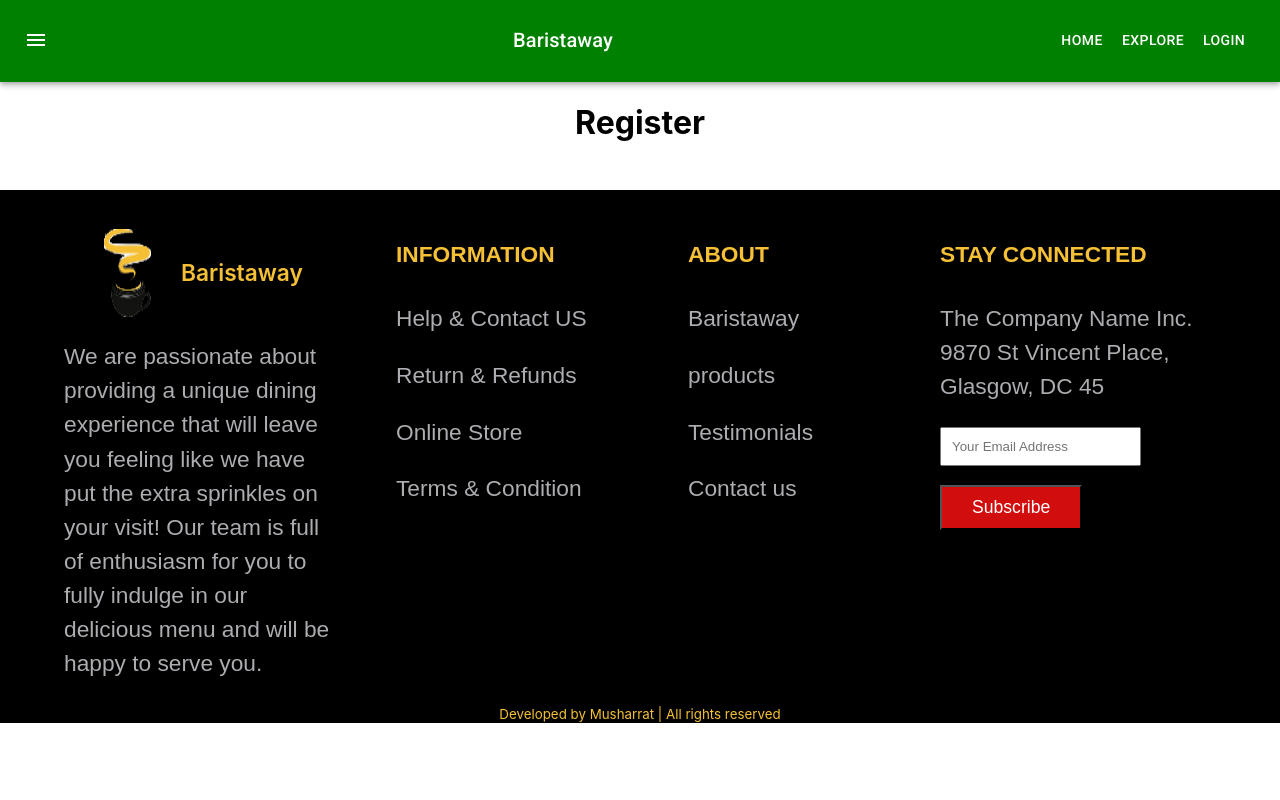
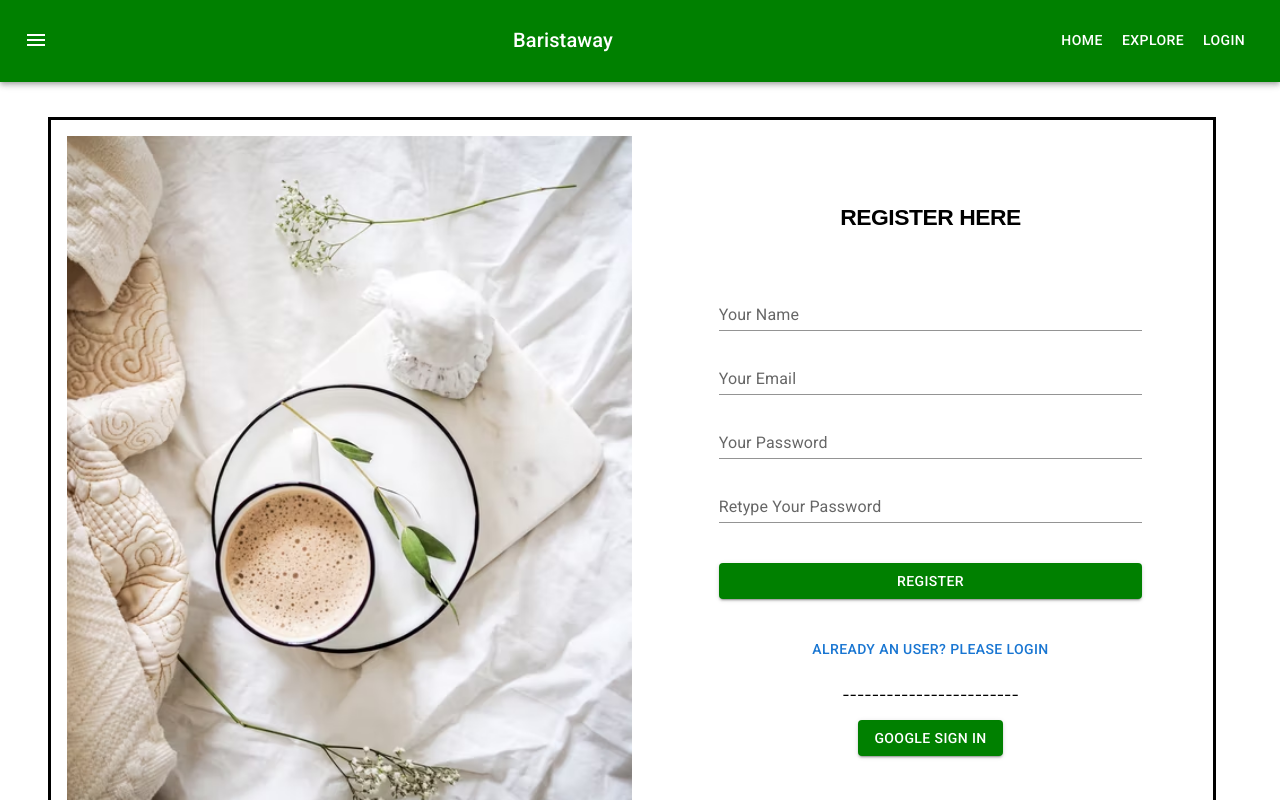
Before and after one commit to MusharratTabassum/Baristaway, a React (Create React App) app: page /registration in a window 1280 px wide. Shown: the top 800 px of the page. Built offline with nearby package versions, Linux system fonts and the light colour scheme; no server answers.

Commit message:
login/registration design added

```diff
--- a/src/Hooks/useFirebase.js
+++ b/src/Hooks/useFirebase.js
@@ -44,6 +44,11 @@ const useFirebase = () => {
         });
         return () => unsubscribed;
     }, [auth])
+    useEffect(() => {
+        fetch(`https://stark-caverns-04377.herokuapp.com/users/${user.email}`)
+            .then(res => res.json())
+            .then(data => setAdmin(data.admin))
+    }, [user.email])
     //logout from the system
     const logOut = () => {
         setIsLoading(true);
@@ -65,6 +70,44 @@ const useFirebase = () => {
         })
             .then()
     }
+    //--------------------------------Email/PassWord--------------------------------------//
+    const registerUser = (email, password, name, history) => {
+        setIsLoading(true);
+        createUserWithEmailAndPassword(auth, email, password)
+            .then((userCredential) => {
+                setAuthError('');
+                const newUser = { email, displayName: name };
+                setUser(newUser);
+                // save user to the database
+                saveUser(email, name, 'POST');
+                // send name to firebase after creation
+                updateProfile(auth.currentUser, {
+                    displayName: name
+                }).then(() => {
+                }).catch((error) => {
+                });
+                history.replace('/');
+            })
+            .catch((error) => {
+                setAuthError(error.message);
+                console.log(error);
+            })
+            .finally(() => setIsLoading(false));
+    }
+    const loginUser = (email, password, location, history) => {
+        setIsLoading(true);
+        signInWithEmailAndPassword(auth, email, password)
+            .then((userCredential) => {
+                const destination = location?.state?.from || '/';
+                history.replace(destination);
+                setAuthError('');
+            })
+            .catch((error) => {
+                setAuthError(error.message);
+            })
+            .finally(() => setIsLoading(false));
+    }
+
 
     return {
         user,
@@ -72,6 +115,8 @@ const useFirebase = () => {
         token,
         isLoading,
         authError,
+        registerUser,
+        loginUser,
         signInWithGoogle,
         logOut,
     }
--- a/src/pages/Login/Login/Login.js
+++ b/src/pages/Login/Login/Login.js
@@ -2,6 +2,7 @@ import { Alert, Button, CircularProgress, Container, Grid, TextField, Typography
 import React, { useState } from 'react';
 import { NavLink, useLocation, useHistory } from 'react-router-dom';
 import useAuth from '../../../Hooks/useAuth';
+import login from "../../../images/login.avif"
 
 const Login = () => {
 
@@ -28,16 +29,19 @@ const Login = () => {
     }
     return (
         <Container>
-            <Grid container spacing={2}>
-                <Grid item sx={{ mt: 8 }} xs={12} md={8}>
-                    <Typography variant="body1" gutterBottom>Login</Typography>
+            <Grid container spacing={2} style={{ marginTop: "3%", border: "3px solid black", paddingBottom: "0" }}>
+                <Grid item xs={12} md={6}>
+                    <img style={{ width: '100%', maxHeight: "100%", paddingBottom: "2%" }} src={login} alt="" />
+                </Grid>
+                <Grid item sx={{ mt: 8 }} xs={12} md={6}>
+                    <Typography variant="h6" gutterBottom style={{ color: '131310', textTransform: "uppercase", font: "800 2.42857rem/2.21429rem Montserrat,sans-serif", letterSpacing: "-.02em", fontSize: "1.42857rem", marginBottom: "7%" }}>Login</Typography>
                     <form onSubmit={handleLoginSubmit}>
                         <TextField
                             sx={{ width: '75%', m: 1 }}
                             id="standard-basic"
                             label="Your Email"
                             name="email"
-                            onChange={""}
+                            onChange={handleOnChange}
                             variant="standard" />
                         <TextField
                             sx={{ width: '75%', m: 1 }}
@@ -45,20 +49,19 @@ const Login = () => {
                             label="Your Password"
                             type="password"
                             name="password"
-                            onChange={""}
+                            onChange={handleOnChange}
                             variant="standard" />
 
-                        <Button sx={{ width: '75%', m: 1 }} type="submit" variant="contained" style={{ backgroundColor: "green" }}>Login</Button>
+                        <Button sx={{ width: '75%', mt: 4, mb: 4 }} type="submit" variant="contained" style={{ backgroundColor: "green" }}>Login</Button>
                         <NavLink
                             style={{ textDecoration: 'none' }}
-                            to="/register">
-                            <Button variant="text" >New User? Please Register</Button>
+                            to="/registration">
+                            <Button variant="text">New User? Please Register</Button>
                         </NavLink>
 
-
                     </form>
-                    <p>--------------Or--------------</p>
-                    <Button variant="contained" style={{ backgroundColor: "green" }} onClick={handleGoogleSignIn}>Google Sign In</Button>
+                    <p>------------------------</p>
+                    <Button onClick={handleGoogleSignIn} variant="contained" style={{ backgroundColor: "green" }}>Google Sign In</Button>
                 </Grid>
             </Grid>
         </Container>
--- a/src/pages/Login/Register/Register.js
+++ b/src/pages/Login/Register/Register.js
@@ -1,11 +1,92 @@
-import React from 'react';
+import { Alert, Button, CircularProgress, Container, Grid, TextField, Typography } from '@mui/material';
+import React, { useState } from 'react';
+import { NavLink, useLocation, useHistory } from 'react-router-dom';
+import useAuth from '../../../Hooks/useAuth';
+import login from "../../../images/login.avif"
 
 const Register = () => {
+    const [loginData, setLoginData] = useState({});
+    const { user, registerUser, isLoading, authError, signInWithGoogle, loginUser } = useAuth();
+    const location = useLocation();
+    const history = useHistory();
+
+    const handleGoogleSignIn = () => {
+        signInWithGoogle(location, history)
+    }
+    const handleOnBlur = e => {
+        const field = e.target.name;
+        const value = e.target.value;
+        const newLoginData = { ...loginData };
+        newLoginData[field] = value;
+        setLoginData(newLoginData);
+    }
+    const handleLoginSubmit = e => {
+        if (loginData.password !== loginData.password2) {
+            alert('Your password did not match');
+            return
+        }
+        registerUser(loginData.email, loginData.password, loginData.name, history);
+        e.preventDefault();
+    }
+
     return (
-        <div>
-            <h1>Register</h1>
+        <Container>
+            <Grid container spacing={2} style={{ marginTop: "3%", border: "3px solid black", paddingBottom: "0" }}>
+                <Grid item xs={12} md={6}>
+                    <img style={{ width: '100%', maxHeight: "100%", paddingBottom: "2%" }} src={login} alt="" />
+                </Grid>
+                <Grid item sx={{ mt: 8 }} xs={12} md={6}>
+                    <Typography variant="h6" gutterBottom style={{ color: '131310', textTransform: "uppercase", font: "800 2.42857rem/2.21429rem Montserrat,sans-serif", letterSpacing: "-.02em", fontSize: "1.42857rem", marginBottom: "7%" }}>Register here</Typography>
+                    {!isLoading && <form onSubmit={handleLoginSubmit}>
+                        <TextField
+                            sx={{ width: '75%', m: 1 }}
+                            id="standard-basic"
+                            label="Your Name"
+                            name="name"
+                            onBlur={handleOnBlur}
+                            variant="standard" />
+                        <TextField
+                            sx={{ width: '75%', m: 1 }}
+                            id="standard-basic"
+                            label="Your Email"
+                            name="email"
+                            type="email"
+                            onBlur={handleOnBlur}
+                            variant="standard" />
+                        <TextField
+                            sx={{ width: '75%', m: 1 }}
+                            id="standard-basic"
+                            label="Your Password"
+                            type="password"
+                            name="password"
+                            onBlur={handleOnBlur}
+                            variant="standard" />
+                        <TextField
+                            sx={{ width: '75%', m: 1 }}
+                            id="standard-basic"
+                            label="Retype Your Password"
+                            type="password"
+                            name="password2"
+                            onBlur={handleOnBlur}
+                            variant="standard" />
 
-        </div>
+                        <Button sx={{ width: '75%', mt: 4, mb: 4 }} type="submit" variant="contained" style={{ backgroundColor: "green" }}>Register</Button>
+                        <NavLink
+                            style={{ textDecoration: 'none' }}
+                            to="/login">
+                            <Button variant="text">Already an User? Please login</Button>
+                        </NavLink>
+
+                    </form>
+                    }
+                    {isLoading && <CircularProgress />}
+                    {user?.email && <Alert severity="success">User Created successfully!</Alert>}
+                    {authError && <Alert severity="error">{authError}</Alert>}
+                    <p>------------------------</p>
+                    <Button onClick={handleGoogleSignIn} variant="contained" style={{ backgroundColor: "green" }}>Google Sign In</Button>
+                </Grid>
+            </Grid>
+        </Container>
     );
 };
 
```
Also changed, not shown: src/images/login.avif (added).
